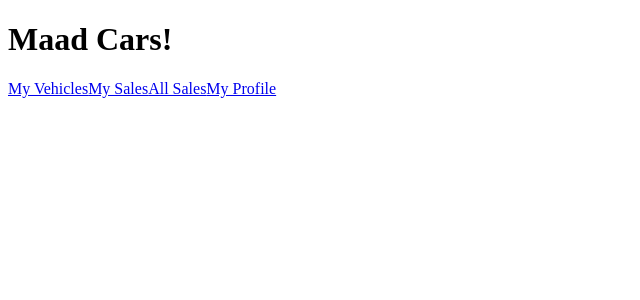
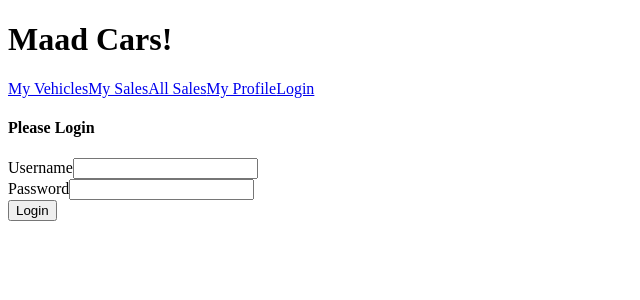
Before and after one commit to AmitCharran/MAAD_project_frontend, an Angular app in the folder maad-cars/: page /login in a window 1280 px wide. Before the commit this address led to /. Shown: the top 300 px of the page, without its empty margins (0-640 px from the left). Built offline with nearby package versions, Linux system fonts and the light colour scheme.

Commit message:
Login component added. Function added to global to allow for setting current_user_id.

```diff
--- a/maad-cars/src/app/app-routing.module.ts
+++ b/maad-cars/src/app/app-routing.module.ts
@@ -6,6 +6,7 @@ import { SaleDetailComponent } from './components/sale-detail/sale-detail.compon
 import { MySalesComponent } from './components/my-sales/my-sales.component';
 import { AllSalesComponent } from './components/all-sales/all-sales.component';
 import { UserDetailComponent } from './components/user-detail/user-detail.component';
+import { LoginComponent } from './components/login/login.component';
 
 const routes: Routes = [
   { path: '', redirectTo: '/vehicles', pathMatch: 'full' },
@@ -13,7 +14,8 @@ const routes: Routes = [
   { path: 'all-sales/detail/:sale_id', component: SaleDetailComponent },
   { path: 'my-sales', component: MySalesComponent },
   { path: 'all-sales', component: AllSalesComponent },
-  { path: 'user', component: UserDetailComponent }
+  { path: 'user', component: UserDetailComponent },
+  { path: 'login', component: LoginComponent}
 ];
 
 @NgModule({
--- a/maad-cars/src/app/app.component.html
+++ b/maad-cars/src/app/app.component.html
@@ -4,5 +4,6 @@
   <a routerLink="/my-sales">My Sales</a>
   <a routerLink="/all-sales">All Sales</a>
   <a routerLink="/user">My Profile</a>
+  <a routerLink="/login">Login</a>
 </nav>
 <router-outlet></router-outlet>
--- a/maad-cars/src/app/app.module.ts
+++ b/maad-cars/src/app/app.module.ts
@@ -14,6 +14,8 @@ import { MessagesComponent } from './components/messages/messages.component';
 import { SaleDetailComponent } from './components/sale-detail/sale-detail.component';
 import { MySalesComponent } from './components/my-sales/my-sales.component';
 import { BidsOnCarComponent } from './components/bids-on-car/bids-on-car.component';
+import { LoginComponent } from './components/login/login.component';
+import { CreateAccountComponent } from './components/create-account/create-account.component';
 
 @NgModule({
   declarations: [
@@ -25,7 +27,9 @@ import { BidsOnCarComponent } from './components/bids-on-car/bids-on-car.compone
     VehicleListComponent,
     CreateVehicleComponent,
     MySalesComponent,
-    BidsOnCarComponent
+    BidsOnCarComponent,
+    LoginComponent,
+    CreateAccountComponent
   ],
   imports: [
     HttpClientModule,
--- /dev/null
+++ b/maad-cars/src/app/components/create-account/create-account.component.html
@@ -0,0 +1 @@
+<p>create-account works!</p>
--- /dev/null
+++ b/maad-cars/src/app/components/create-account/create-account.component.ts
@@ -0,0 +1,15 @@
+import { Component, OnInit } from '@angular/core';
+
+@Component({
+  selector: 'app-create-account',
+  templateUrl: './create-account.component.html',
+  styleUrls: ['./create-account.component.css']
+})
+export class CreateAccountComponent implements OnInit {
+
+  constructor() { }
+
+  ngOnInit(): void {
+  }
+
+}
--- /dev/null
+++ b/maad-cars/src/app/components/login/login.component.html
@@ -0,0 +1,15 @@
+<div>
+    <h4>Please Login</h4>
+    <div>
+        <label for="usernameInput">Username</label>
+        <input id="usernameInput" [(ngModel)]="username">
+    </div>
+    <div>
+        <label for="passwordInput">Password</label>
+        <input id="passwordInput" [(ngModel)]="password">
+    </div>
+
+</div>
+<div>
+    <button (click)="login()">Login</button>
+</div>
--- /dev/null
+++ b/maad-cars/src/app/components/login/login.component.ts
@@ -0,0 +1,39 @@
+import { Component, OnInit } from '@angular/core';
+import { User } from 'src/app/models/user';
+import { UserService } from 'src/app/services/user.service';
+import { Router } from '@angular/router';
+import * as global from 'src/app/global';
+
+@Component({
+  selector: 'app-login',
+  templateUrl: './login.component.html',
+  styleUrls: ['./login.component.css']
+})
+export class LoginComponent implements OnInit {
+
+  constructor(private userService : UserService,
+              private router : Router) { }
+
+  username : string = "";
+  password : string = "";
+  input : User = {
+    "username" : this.username,
+    "password" : this.password,
+    "user_id" : 0,
+    "firstName" : "",
+    "lastName" : "",
+    "email" : ""
+  };
+
+
+  ngOnInit(): void {
+  }
+
+  login() : void {
+    this.input.username = this.username;
+    this.input.password = this.password;
+    this.userService.loginUser(this.input)
+    .subscribe(user => global.setCurrentUserId(user.user_id));
+    this.router.navigateByUrl("/vehicles");
+  }
+}
--- a/maad-cars/src/app/global.ts
+++ b/maad-cars/src/app/global.ts
@@ -1 +1,4 @@
-export let current_user_id: number;
+export let current_user_id : number = 0;
+export function setCurrentUserId(id : number) : void {
+    current_user_id = id;
+}
```
Also changed, not shown: maad-cars/src/app/components/create-account/create-account.component.css (added), maad-cars/src/app/components/login/login.component.css (added), 2 other files (tests, documents, lock files or other folders).
